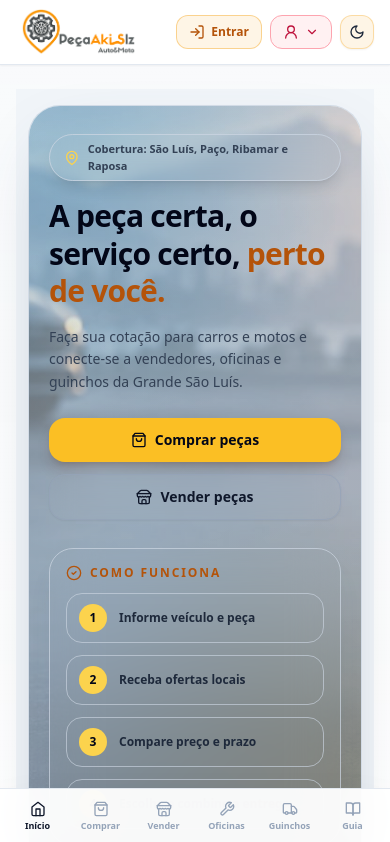
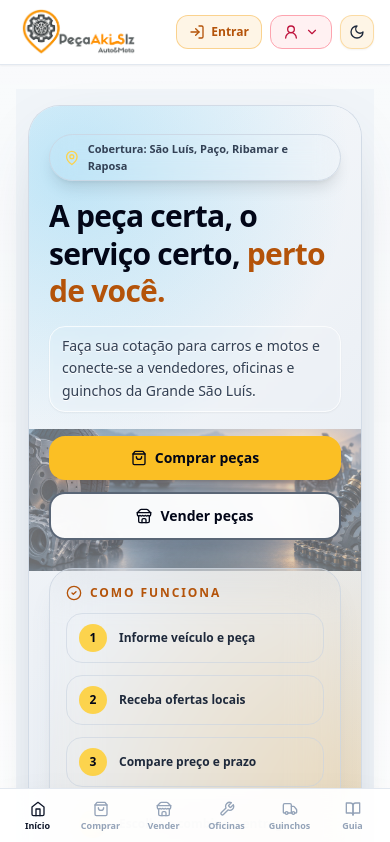
Before and after one commit to pecaakislz-hub/PecaAki_Slz, a Next.js app: page / in a window 390 px wide. Shown: the top 842 px of the page. Built offline with nearby package versions, Linux system fonts and the light colour scheme; no server answers.

Commit message:
fix: melhora banner e contraste mobile

```diff
--- a/app/globals.css
+++ b/app/globals.css
@@ -56,6 +56,17 @@
 
 .dark .bg-slate-900 {
   background-color: rgba(51, 65, 85, 0.82) !important;
+}
+
+/* Contorno suave para textos posicionados sobre imagens e superfícies translúcidas. */
+.hero-copy-outline {
+  text-shadow: 0 1px 0 rgba(255, 255, 255, 0.95), 0 0 6px rgba(255, 255, 255, 0.72);
+  -webkit-text-stroke: 0.1px rgba(15, 23, 42, 0.18);
+}
+
+.dark .hero-copy-outline {
+  text-shadow: 0 1px 0 rgba(2, 6, 23, 0.9), 0 0 7px rgba(2, 6, 23, 0.62);
+  -webkit-text-stroke: 0.1px rgba(255, 255, 255, 0.14);
 }
 
 /* Scrollbar estilizada */
--- a/app/page.tsx
+++ b/app/page.tsx
@@ -20,14 +20,14 @@
       <main className="mx-auto w-full max-w-5xl px-3 py-4 pb-6 sm:px-5 lg:px-8">
         <section className="relative isolate mb-6 overflow-hidden rounded-[2rem] border border-slate-300/80 bg-slate-100 shadow-[0_24px_70px_-30px_rgba(71,85,105,.38)] dark:border-slate-600/80 dark:bg-slate-800">
           <div className="absolute inset-0 -z-20 bg-[radial-gradient(circle_at_12%_8%,rgba(14,165,233,.24),transparent_36%),radial-gradient(circle_at_92%_88%,rgba(245,158,11,.22),transparent_40%),linear-gradient(135deg,#f8fafc,#e2e8f0)] dark:bg-[radial-gradient(circle_at_12%_8%,rgba(56,189,248,.22),transparent_36%),radial-gradient(circle_at_92%_88%,rgba(245,158,11,.16),transparent_40%),linear-gradient(135deg,#334155,#1e293b)]" />
-          <div className="absolute inset-0 -z-10 bg-white/25 bg-cover bg-center bg-no-repeat opacity-55 mix-blend-multiply dark:bg-slate-950/20 dark:opacity-60 dark:mix-blend-normal" style={{ backgroundImage: "url('/banner-pecaaki-automotivo.jpg')" }} />
+          <div className="absolute inset-0 -z-10 bg-white/25 bg-contain bg-center bg-no-repeat opacity-55 mix-blend-multiply sm:bg-cover dark:bg-slate-950/20 dark:opacity-60 dark:mix-blend-normal" style={{ backgroundImage: "url('/banner-pecaaki-automotivo.jpg')" }} />
           <div className="absolute inset-0 -z-10 bg-gradient-to-br from-white/78 via-white/42 to-amber-50/68 dark:from-slate-900/58 dark:via-slate-800/38 dark:to-slate-900/62" />
           <div className="relative grid gap-7 px-5 py-7 sm:px-8 sm:py-9 lg:grid-cols-[1.15fr_.85fr] lg:items-center lg:px-12 lg:py-12">
             <div>
               <div className="mb-4 inline-flex items-center gap-2 rounded-full border border-slate-300/80 bg-white/78 px-3.5 py-1.5 text-[11px] font-bold text-slate-700 shadow-lg backdrop-blur-md sm:text-xs dark:border-white/20 dark:bg-slate-900/55 dark:text-slate-100"><MapPin className="h-4 w-4 text-amber-300" /> Cobertura: São Luís, Paço, Ribamar e Raposa</div>
               <h1 className="max-w-2xl text-3xl font-black leading-tight tracking-tight text-slate-950 sm:text-4xl lg:text-5xl dark:text-white">A peça certa, o serviço certo, <span className="text-amber-700 dark:text-amber-300">perto de você.</span></h1>
-              <p className="mt-4 max-w-xl text-sm leading-relaxed text-slate-700 sm:text-base dark:text-slate-200">Faça sua cotação para carros e motos e conecte-se a vendedores, oficinas e guinchos da Grande São Luís.</p>
-              <div className="mt-6 flex flex-col gap-3 sm:flex-row"><Link href="/cotacoes/nova" className="inline-flex items-center justify-center gap-2 rounded-2xl bg-amber-400 px-5 py-3 text-sm font-black text-slate-950 shadow-lg shadow-amber-950/20 transition hover:-translate-y-0.5 hover:bg-amber-300 active:scale-[.98]"><ShoppingBag className="h-4 w-4" /> Comprar peças</Link><Link href="/lojista/radar" className="inline-flex items-center justify-center gap-2 rounded-2xl border border-slate-400/70 bg-white/82 px-5 py-3 text-sm font-bold text-slate-900 shadow-sm backdrop-blur-md transition hover:-translate-y-0.5 hover:bg-white active:scale-[.98] dark:border-white/35 dark:bg-slate-900/62 dark:text-white dark:hover:bg-slate-900/78"><Store className="h-4 w-4" /> Vender peças</Link></div>
+              <p className="hero-copy-outline mt-4 max-w-xl rounded-2xl border border-white/75 bg-white/48 px-3 py-2 text-sm leading-relaxed text-slate-700 shadow-sm backdrop-blur-[2px] sm:text-base dark:border-slate-700/75 dark:bg-slate-900/38 dark:text-slate-200">Faça sua cotação para carros e motos e conecte-se a vendedores, oficinas e guinchos da Grande São Luís.</p>
+              <div className="mt-6 flex flex-col gap-3 sm:flex-row"><Link href="/cotacoes/nova" className="inline-flex items-center justify-center gap-2 rounded-2xl bg-amber-400 px-5 py-3 text-sm font-black text-slate-950 shadow-lg shadow-amber-950/20 transition hover:-translate-y-0.5 hover:bg-amber-300 active:scale-[.98]"><ShoppingBag className="h-4 w-4" /> Comprar peças</Link><Link href="/lojista/radar" className="inline-flex items-center justify-center gap-2 rounded-2xl border-2 border-slate-700/80 bg-white/95 px-5 py-3 text-sm font-black text-slate-950 shadow-[0_8px_18px_rgba(15,23,42,.18)] backdrop-blur-md transition hover:-translate-y-0.5 hover:bg-white active:scale-[.98] dark:border-amber-300/75 dark:bg-slate-950/82 dark:text-white dark:shadow-black/30 dark:hover:bg-slate-900"><Store className="h-4 w-4" /> Vender peças</Link></div>
             </div>
             <div id="como-funciona" className="rounded-3xl border border-slate-300/75 bg-white/72 p-4 shadow-xl shadow-slate-500/10 backdrop-blur-xl sm:p-5 dark:border-white/20 dark:bg-slate-900/48"><div className="mb-3 flex items-center gap-2 text-xs font-black uppercase tracking-[.16em] text-amber-700 dark:text-amber-200"><CheckCircle2 className="h-4 w-4" /> Como funciona</div><div className="grid gap-3 sm:grid-cols-2 lg:grid-cols-1">{['Informe veículo e peça', 'Receba ofertas locais', 'Compare preço e prazo', 'Escolha e combine a entrega'].map((step, index) => <div key={step} className="flex items-center gap-3 rounded-2xl border border-slate-300/65 bg-white/68 px-3 py-2.5 dark:border-white/10 dark:bg-slate-950/35"><span className="flex h-7 w-7 shrink-0 items-center justify-center rounded-full bg-amber-300 text-xs font-black text-slate-950">{index + 1}</span><span className="text-xs font-semibold text-slate-800 dark:text-slate-100">{step}</span></div>)}</div></div>
           </div>
```
